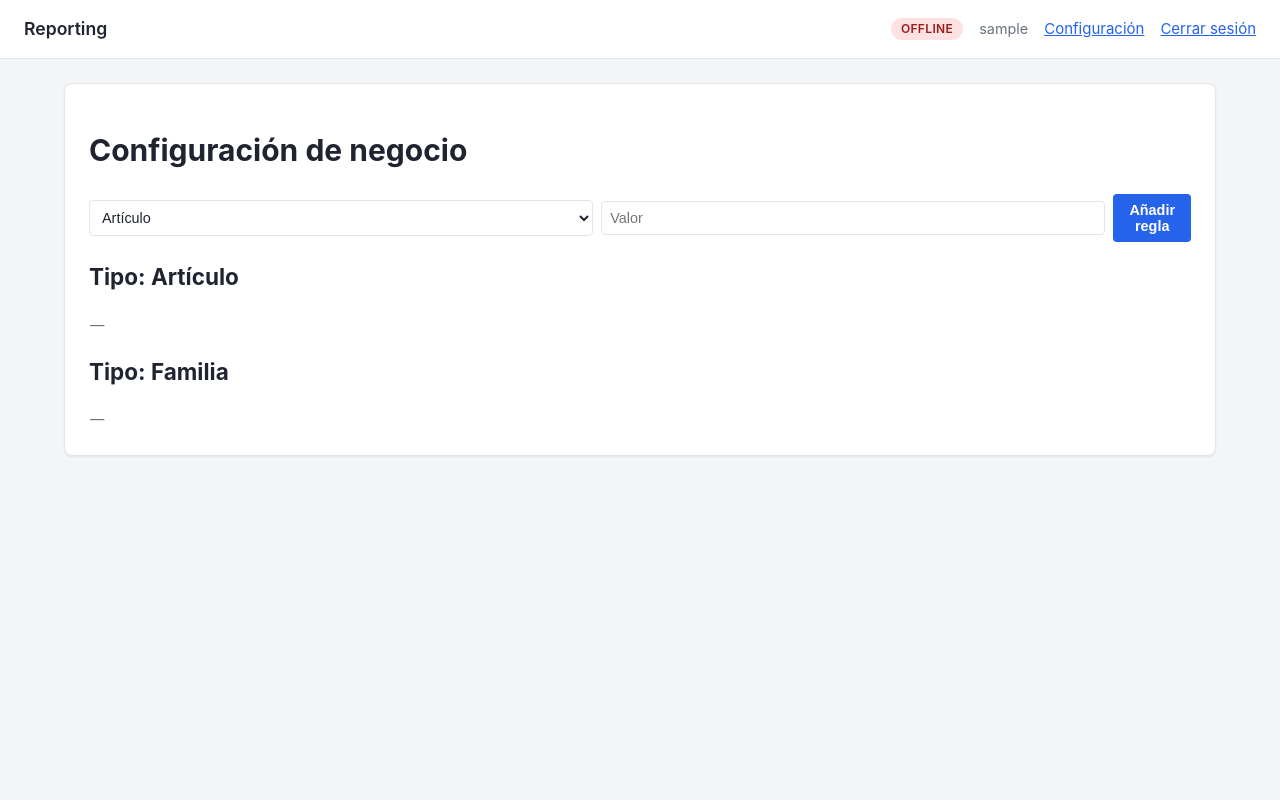
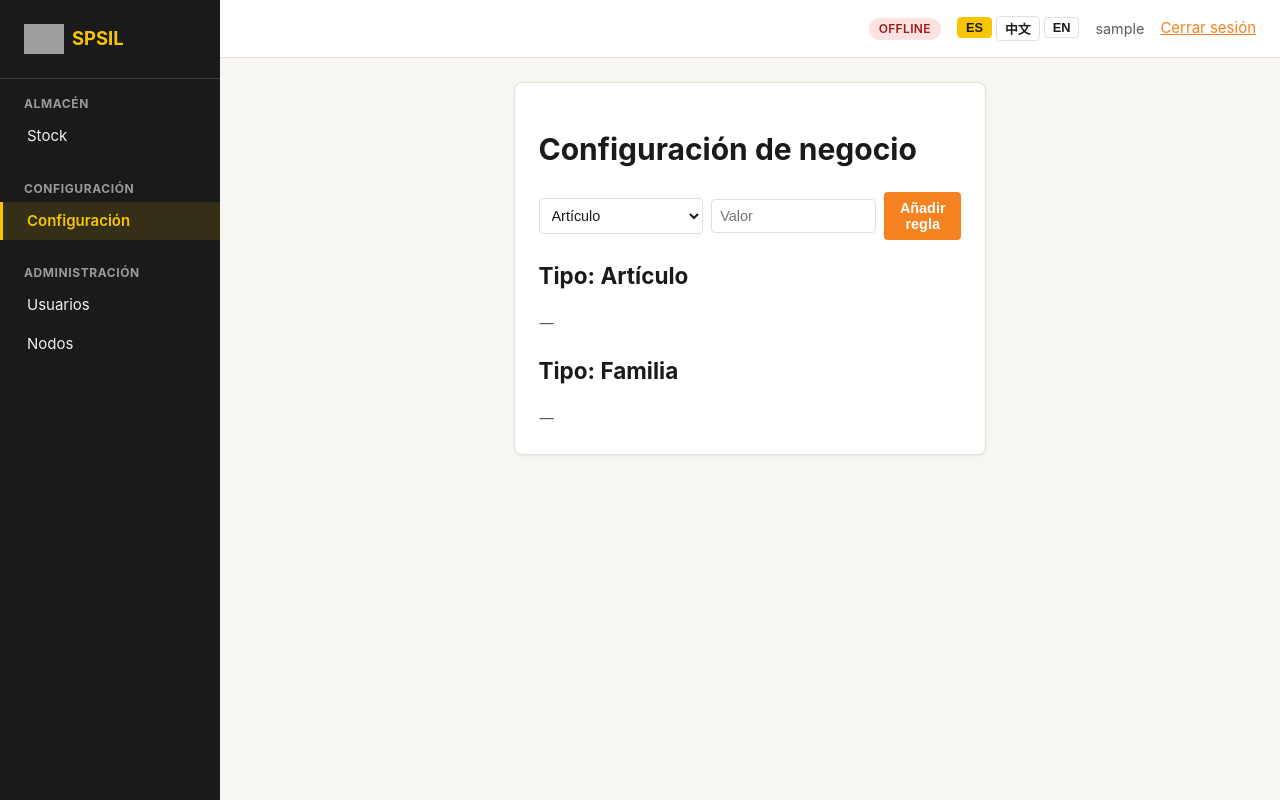
Before and after one commit to larceing/APP_DATA_SPSIL, a Django app: page /gateway/config/ in a window 1280 px wide. Run offline with Django 4.2, Linux system fonts and the light colour scheme; the visitor is signed in with stand-in values (Sample User, id 1); data comes from the database, SQL or seed files in the repository; data that the repository does not hold is empty; grey boxes are pictures that could not be loaded.

Commit message:
Sidebar por rol, marca SPSIL, exportar Excel, e idioma propio (no gettext)
Rediseña la navegación: sidebar izquierdo agrupado (Almacén/Configuración/
Administración), visible según is_staff/is_superuser. Aplica colores de
marca SPSIL (amarillo/negro/naranja) y tema siempre claro con tamaños
grandes en la pantalla de Stock (uso en almacén, no oficina). Añade botón
de exportar a Excel (openpyxl) reutilizando la misma consulta por el túnel.

Corrige un bug real: el selector de idioma usaba el set_language/
LocaleMiddleware de Django, que exige catálogos de traducción compilados
(gettext) por idioma — "zh" se rechazaba en silencio porque no existe ese
catálogo. Sustituido por un mecanismo propio (cookie app_language +
core.middleware.AppLanguageMiddleware), coherente con el sistema UIString
que ya es propio y no usa gettext.

Corrige también textos sin traducir en la pantalla de configuración
(Artículo/Familia hardcodeados). Deja preparado static/img/spsil-logo.png
para el logo real (referenciado con onerror, no rompe el layout si falta).

```diff
--- a/config/settings.py
+++ b/config/settings.py
@@ -59,12 +59,12 @@ MIDDLEWARE = [
     'django.middleware.security.SecurityMiddleware',
     'whitenoise.middleware.WhiteNoiseMiddleware',
     'django.contrib.sessions.middleware.SessionMiddleware',
-    'django.middleware.locale.LocaleMiddleware',
     'django.middleware.common.CommonMiddleware',
     'django.middleware.csrf.CsrfViewMiddleware',
     'django.contrib.auth.middleware.AuthenticationMiddleware',
     'django.contrib.messages.middleware.MessageMiddleware',
     'django.middleware.clickjacking.XFrameOptionsMiddleware',
+    'core.middleware.AppLanguageMiddleware',
 ]
 
 ROOT_URLCONF = 'config.urls'
@@ -81,6 +81,7 @@ TEMPLATES = [
                 'django.contrib.auth.context_processors.auth',
                 'django.contrib.messages.context_processors.messages',
                 'gateway.context_processors.gateway_status',
+                'core.context_processors.languages',
             ],
         },
     },
@@ -131,8 +132,6 @@ LANGUAGES = [
     ('en', 'English'),
 ]
 
-LOCALE_PATHS = [BASE_DIR / 'locale']
-
 TIME_ZONE = 'UTC'
 
 USE_I18N = True
--- a/config/urls.py
+++ b/config/urls.py
@@ -3,8 +3,11 @@ from django.contrib.auth import views as auth_views
 from django.urls import include, path
 from django.views.generic import RedirectView
 
+from core import views as core_views
+
 urlpatterns = [
     path('admin/', admin.site.urls),
+    path('set-language/', core_views.set_language, name='set_language'),
     path('login/', auth_views.LoginView.as_view(template_name='registration/login.html'), name='login'),
     path('logout/', auth_views.LogoutView.as_view(next_page='login'), name='logout'),
     path('gateway/', include('gateway.urls')),
--- /dev/null
+++ b/core/context_processors.py
@@ -0,0 +1,16 @@
+from django.conf import settings
+
+SHORT_LABELS = {
+    'es': 'ES',
+    'zh': '中文',
+    'en': 'EN',
+}
+
+
+def languages(request):
+    return {
+        'LANGUAGES_DISPLAY': [
+            (code, SHORT_LABELS.get(code, code.upper())) for code, _ in settings.LANGUAGES
+        ],
+        'CURRENT_LANGUAGE': getattr(request, 'app_language', 'es'),
+    }
--- a/core/templatetags/uistrings.py
+++ b/core/templatetags/uistrings.py
@@ -1,5 +1,4 @@
 from django import template
-from django.utils.translation import get_language
 
 from core.models import UIString
 
@@ -8,10 +7,13 @@ register = template.Library()
 SUPPORTED_LANGUAGES = ('es', 'zh', 'en')
 
 
-@register.simple_tag
-def ui(key, lang=None):
+@register.simple_tag(takes_context=True)
+def ui(context, key, lang=None):
     """{% ui "reports.title" %} -> texto traducido para el idioma activo, o la propia key si no existe."""
-    lang = (lang or get_language() or 'es')[:2]
+    if lang is None:
+        request = context.get('request')
+        lang = getattr(request, 'app_language', 'es')
+    lang = (lang or 'es')[:2]
     if lang not in SUPPORTED_LANGUAGES:
         lang = 'es'
     try:
--- a/gateway/templates/gateway/config.html
+++ b/gateway/templates/gateway/config.html
@@ -10,15 +10,14 @@
     <form method="post" action="{% url 'gateway:config_add_rule' %}" style="display:flex; gap: var(--spacing-sm); align-items:center; margin: var(--spacing-md) 0;">
         {% csrf_token %}
         <select name="tipo">
-            {% for value, label in tipo_choices %}
-            <option value="{{ value }}">{{ label }}</option>
-            {% endfor %}
+            <option value="articulo">{% ui "gateway.config.tipo_articulo" %}</option>
+            <option value="familia">{% ui "gateway.config.tipo_familia" %}</option>
         </select>
         <input type="text" name="valor" placeholder="{% ui 'gateway.config.valor_label' %}" required>
         <button type="submit" class="button">{% ui "gateway.config.add_button" %}</button>
     </form>
 
-    <h2>{% ui "gateway.config.tipo_label" %}: Artículo</h2>
+    <h2>{% ui "gateway.config.tipo_label" %}: {% ui "gateway.config.tipo_articulo" %}</h2>
     <table style="width:100%; border-collapse: collapse;">
         <tbody>
         {% for rule in articulos %}
@@ -37,7 +36,7 @@
         </tbody>
     </table>
 
-    <h2>{% ui "gateway.config.tipo_label" %}: Familia</h2>
+    <h2>{% ui "gateway.config.tipo_label" %}: {% ui "gateway.config.tipo_familia" %}</h2>
     <table style="width:100%; border-collapse: collapse;">
         <tbody>
         {% for rule in familias %}
--- a/gateway/urls.py
+++ b/gateway/urls.py
@@ -7,6 +7,7 @@ app_name = 'gateway'
 urlpatterns = [
     path('stock/', views.stock_view, name='stock'),
     path('stock/actual/', views.stock_actual_api, name='stock_actual_api'),
+    path('stock/export/', views.stock_export_view, name='stock_export'),
     path('config/', views.config_view, name='config'),
     path('config/add/', views.config_add_rule, name='config_add_rule'),
     path('config/<int:rule_id>/delete/', views.config_delete_rule, name='config_delete_rule'),
--- a/gateway/views.py
+++ b/gateway/views.py
@@ -1,12 +1,14 @@
 import asyncio
 import uuid
 
+import openpyxl
 from asgiref.sync import async_to_sync
 from channels.layers import get_channel_layer
 from django.contrib.auth.decorators import login_required, user_passes_test
-from django.http import JsonResponse
+from django.http import HttpResponse, JsonResponse
 from django.shortcuts import redirect, render
 from django.views.decorators.http import require_GET, require_POST
+from openpyxl.utils import get_column_letter
 
 from .consumers import CONNECTED_NODES
 from .models import ExclusionRule, GatewayNode
@@ -16,21 +18,25 @@ REQUEST_TIMEOUT = 20  # segundos: el agente ahora encadena MariaDB + SQL Server
 staff_required = user_passes_test(lambda u: u.is_staff)
 
 
-@login_required
-def stock_view(request):
-    return render(request, 'gateway/stock.html')
+class StockFetchError(Exception):
+    """Error al pedir el stock por el túnel: (código HTTP, clave de error)."""
+
+    def __init__(self, status, error):
+        self.status = status
+        self.error = error
 
 
-@login_required
-@require_GET
-def stock_actual_api(request):
+def _fetch_stock_rows():
+    """Pide el stock actual a equipo X por el túnel. Lanza StockFetchError si
+    el nodo no está configurado/conectado, si responde con error, o si no
+    contesta a tiempo. Usado tanto por la API JSON como por la exportación."""
     node = GatewayNode.objects.filter(active=True).first()
     if node is None:
-        return JsonResponse({'error': 'no_node_configured'}, status=503)
+        raise StockFetchError(503, 'no_node_configured')
 
     channel_name = CONNECTED_NODES.get(node.slug)
     if not channel_name:
-        return JsonResponse({'error': 'node_offline'}, status=503)
+        raise StockFetchError(503, 'node_offline')
 
     exclusion_rules = list(
         ExclusionRule.objects.filter(activo=True).values('tipo', 'valor')
@@ -54,12 +60,52 @@ def stock_actual_api(request):
 
     message = async_to_sync(_ask)()
     if message is None:
-        return JsonResponse({'error': 'timeout'}, status=504)
+        raise StockFetchError(504, 'timeout')
 
     payload = message['payload']
     if not payload.get('ok', True):
-        return JsonResponse({'error': payload.get('error', 'agent_error')}, status=502)
-    return JsonResponse({'rows': payload.get('rows', [])})
+        raise StockFetchError(502, payload.get('error', 'agent_error'))
+    return payload.get('rows', [])
+
+
+@login_required
+def stock_view(request):
+    return render(request, 'gateway/stock.html')
+
+
+@login_required
+@require_GET
+def stock_actual_api(request):
+    try:
+        rows = _fetch_stock_rows()
+    except StockFetchError as exc:
+        return JsonResponse({'error': exc.error}, status=exc.status)
+    return JsonResponse({'rows': rows})
+
+
+@login_required
+@require_GET
+def stock_export_view(request):
+    try:
+        rows = _fetch_stock_rows()
+    except StockFetchError as exc:
+        return JsonResponse({'error': exc.error}, status=exc.status)
+
+    workbook = openpyxl.Workbook()
+    sheet = workbook.active
+    sheet.title = 'Stock'
+    sheet.append(['Artículo', 'Stock'])
+    for row in rows:
+        sheet.append([row.get('idArticulo'), row.get('Suma_Stock')])
+    for col, width in ((1, 20), (2, 14)):
+        sheet.column_dimensions[get_column_letter(col)].width = width
+
+    response = HttpResponse(
+        content_type='application/vnd.openxmlformats-officedocument.spreadsheetml.sheet',
+    )
+    response['Content-Disposition'] = 'attachment; filename="stock.xlsx"'
+    workbook.save(response)
+    return response
 
 
 @staff_required
@@ -68,7 +114,6 @@ def config_view(request):
     return render(request, 'gateway/config.html', {
         'articulos': rules.filter(tipo=ExclusionRule.Tipo.ARTICULO),
         'familias': rules.filter(tipo=ExclusionRule.Tipo.FAMILIA),
-        'tipo_choices': ExclusionRule.Tipo.choices,
     })
 
 
--- a/requirements.txt
+++ b/requirements.txt
@@ -3,3 +3,4 @@ channels==4.3.2
 daphne==4.2.2
 whitenoise==6.12.0
 requests==2.34.2
+openpyxl==3.1.5
--- a/static/css/base.css
+++ b/static/css/base.css
@@ -15,18 +15,85 @@ a {
     color: var(--color-primary);
 }
 
+.app-shell {
+    display: flex;
+    min-height: 100vh;
+}
+
+.app-body {
+    flex: 1;
+    min-width: 0;
+    display: flex;
+    flex-direction: column;
+}
+
+.sidebar {
+    width: 220px;
+    flex-shrink: 0;
+    background: var(--color-brand-black);
+    color: #fff;
+    padding: var(--spacing-lg) 0;
+    display: flex;
+    flex-direction: column;
+}
+
+.sidebar__brand {
+    display: flex;
+    align-items: center;
+    gap: var(--spacing-sm);
+    font-weight: 700;
+    font-size: 1.15rem;
+    color: var(--color-brand-yellow);
+    padding: 0 var(--spacing-lg) var(--spacing-lg);
+    margin-bottom: var(--spacing-md);
+    border-bottom: 1px solid rgba(255, 255, 255, 0.15);
+}
+
+.sidebar__logo {
+    height: 30px;
+    width: auto;
+}
+
+.sidebar__group {
+    margin-bottom: var(--spacing-lg);
+}
+
+.sidebar__group-title {
+    padding: 0 var(--spacing-lg);
+    font-size: 0.75rem;
+    font-weight: 700;
+    text-transform: uppercase;
+    letter-spacing: 0.05em;
+    color: #9a9a9a;
+    margin-bottom: var(--spacing-xs);
+}
+
+.sidebar__link {
+    display: block;
+    padding: var(--spacing-sm) var(--spacing-lg);
+    color: #f0f0f0;
+    text-decoration: none;
+    border-left: 3px solid transparent;
+}
+
+.sidebar__link:hover {
+    background: rgba(255, 255, 255, 0.08);
+}
+
+.sidebar__link.active {
+    background: rgba(247, 198, 0, 0.12);
+    border-left-color: var(--color-brand-yellow);
+    color: var(--color-brand-yellow);
+    font-weight: 600;
+}
+
 .app-header {
     display: flex;
     align-items: center;
-    justify-content: space-between;
+    justify-content: flex-end;
     padding: var(--spacing-md) var(--spacing-lg);
     background: var(--color-surface);
     border-bottom: 1px solid var(--color-border);
-}
-
-.app-header__brand {
-    font-weight: 600;
-    font-size: 1.1rem;
 }
 
 .badge {
@@ -107,3 +174,58 @@ select {
     align-items: center;
     gap: var(--spacing-md);
 }
+
+.lang-switcher {
+    display: flex;
+    gap: var(--spacing-xs);
+}
+
+.lang-switcher form {
+    margin: 0;
+}
+
+.lang-switcher button {
+    background: none;
+    border: 1px solid var(--color-border);
+    color: var(--color-text);
+    border-radius: var(--radius-sm);
+    padding: 2px 8px;
+    font-size: 0.8rem;
+    font-weight: 600;
+    cursor: pointer;
+}
+
+.lang-switcher button.active {
+    background: var(--color-brand-yellow);
+    color: var(--color-brand-black);
+    border-color: var(--color-brand-yellow);
+}
+
+/* Pantallas de uso en almacén (táctil, a distancia): todo bastante más
+   grande que en una pantalla de oficina normal. */
+.warehouse-view {
+    font-size: 1.35rem;
+}
+
+.warehouse-view h1 {
+    font-size: 2rem;
+}
+
+.warehouse-view .button {
+    font-size: 1.3rem;
+    padding: var(--spacing-md) var(--spacing-xl);
+}
+
+.warehouse-view input[type="search"] {
+    font-size: 1.3rem;
+    padding: var(--spacing-md);
+}
+
+.warehouse-view table {
+    font-size: 1.3rem;
+}
+
+.warehouse-view th,
+.warehouse-view td {
+    padding: var(--spacing-md) !important;
+}
--- a/static/css/variables.css
+++ b/static/css/variables.css
@@ -1,11 +1,18 @@
+/* Colores de marca SPSIL (amarillo del escudo, negro, naranja/rojo de la
+   web). Tema siempre claro a propósito (pantallas de almacén, no oficina):
+   sin variante oscura. */
 :root {
-    --color-bg: #f4f5f7;
+    --color-bg: #f7f6f2;
     --color-surface: #ffffff;
-    --color-text: #1f2430;
-    --color-text-muted: #6b7280;
-    --color-border: #e2e5ea;
-    --color-primary: #2563eb;
-    --color-primary-hover: #1d4ed8;
+    --color-text: #1a1a1a;
+    --color-text-muted: #5b5b5b;
+    --color-border: #e4e0d6;
+
+    --color-brand-yellow: #f7c600;
+    --color-brand-black: #1a1a1a;
+
+    --color-primary: #f5821f;
+    --color-primary-hover: #d96e12;
     --color-success: #16a34a;
     --color-danger: #dc2626;
     --color-warning: #d97706;
@@ -24,15 +31,3 @@
     --shadow-sm: 0 1px 2px rgba(15, 23, 42, 0.08);
     --shadow-md: 0 4px 12px rgba(15, 23, 42, 0.10);
 }
-
-@media (prefers-color-scheme: dark) {
-    :root {
-        --color-bg: #14161c;
-        --color-surface: #1c1f27;
-        --color-text: #e7e9ee;
-        --color-text-muted: #9aa1af;
-        --color-border: #2a2e38;
-        --color-primary: #5b8def;
-        --color-primary-hover: #7ba3f2;
-    }
-}
--- a/templates/base.html
+++ b/templates/base.html
@@ -1,23 +1,62 @@
 {% load static uistrings %}
 <!DOCTYPE html>
-<html lang="{{ LANGUAGE_CODE|default:'es' }}">
+<html lang="{{ CURRENT_LANGUAGE|default:'es' }}">
 <head>
     <meta charset="UTF-8">
     <meta name="viewport" content="width=device-width, initial-scale=1">
-    <title>{% block title %}Reporting{% endblock %}</title>
+    <title>{% block title %}SPSIL{% endblock %}</title>
     <link rel="stylesheet" href="{% static 'css/variables.css' %}">
     <link rel="stylesheet" href="{% static 'css/base.css' %}">
 </head>
 <body>
+<div class="app-shell">
+    {% if request.user.is_authenticated %}
+    <nav class="sidebar">
+        <div class="sidebar__brand">
+            <img class="sidebar__logo" src="{% static 'img/spsil-logo.png' %}" alt="SPSIL" onerror="this.style.display='none'">
+            SPSIL
+        </div>
+
+        <div class="sidebar__group">
+            <div class="sidebar__group-title">{% ui "gateway.nav.group_almacen" %}</div>
+            <a class="sidebar__link{% if request.resolver_match.url_name == 'stock' %} active{% endif %}"
+               href="{% url 'gateway:stock' %}">{% ui "gateway.nav.stock" %}</a>
+        </div>
+
+        {% if request.user.is_staff %}
+        <div class="sidebar__group">
+            <div class="sidebar__group-title">{% ui "gateway.nav.group_config" %}</div>
+            <a class="sidebar__link{% if request.resolver_match.url_name == 'config' %} active{% endif %}"
+               href="{% url 'gateway:config' %}">{% ui "gateway.nav.config" %}</a>
+        </div>
+        {% endif %}
+
+        {% if request.user.is_superuser %}
+        <div class="sidebar__group">
+            <div class="sidebar__group-title">{% ui "gateway.nav.group_admin" %}</div>
+            <a class="sidebar__link" href="/admin/auth/user/">{% ui "gateway.nav.users" %}</a>
+            <a class="sidebar__link" href="/admin/gateway/gatewaynode/">{% ui "gateway.nav.nodes" %}</a>
+        </div>
+        {% endif %}
+    </nav>
+    {% endif %}
+
+    <div class="app-body">
         <header class="app-header">
-        <span class="app-header__brand">Reporting</span>
             <div class="app-header__right">
                 <span class="badge badge--{{ gateway_status }}" title="{{ gateway_node_name }}">{{ gateway_status }}</span>
+                <div class="lang-switcher">
+                    {% for code, label in LANGUAGES_DISPLAY %}
+                    <form action="{% url 'set_language' %}" method="post">
+                        {% csrf_token %}
+                        <input type="hidden" name="language" value="{{ code }}">
+                        <input type="hidden" name="next" value="{{ request.path }}">
+                        <button type="submit" class="{% if code == CURRENT_LANGUAGE %}active{% endif %}">{{ label }}</button>
+                    </form>
+                    {% endfor %}
+                </div>
                 {% if request.user.is_authenticated %}
                     <span class="text-muted">{{ request.user.username }}</span>
-                {% if request.user.is_staff %}
-                    <a href="{% url 'gateway:config' %}">{% ui "gateway.nav.config" %}</a>
-                {% endif %}
                     <a href="{% url 'logout' %}">{% ui "gateway.nav.logout" %}</a>
                 {% endif %}
             </div>
@@ -25,5 +64,7 @@
         <main class="app-main">
             {% block content %}{% endblock %}
         </main>
+    </div>
+</div>
 </body>
 </html>
```
Also changed, not shown: core/middleware.py (added, +21 -0 lines), core/views.py (added, +15 -0 lines), gateway/templates/gateway/stock.html (+4 -3 lines), README.md, core/migrations/0004_seed_nav_stock_string.py (added), core/migrations/0005_seed_config_export_strings.py (added), core/migrations/0006_seed_sidebar_strings.py (added), 1 other file. Lines whose indentation alone changed are shown as unchanged.
